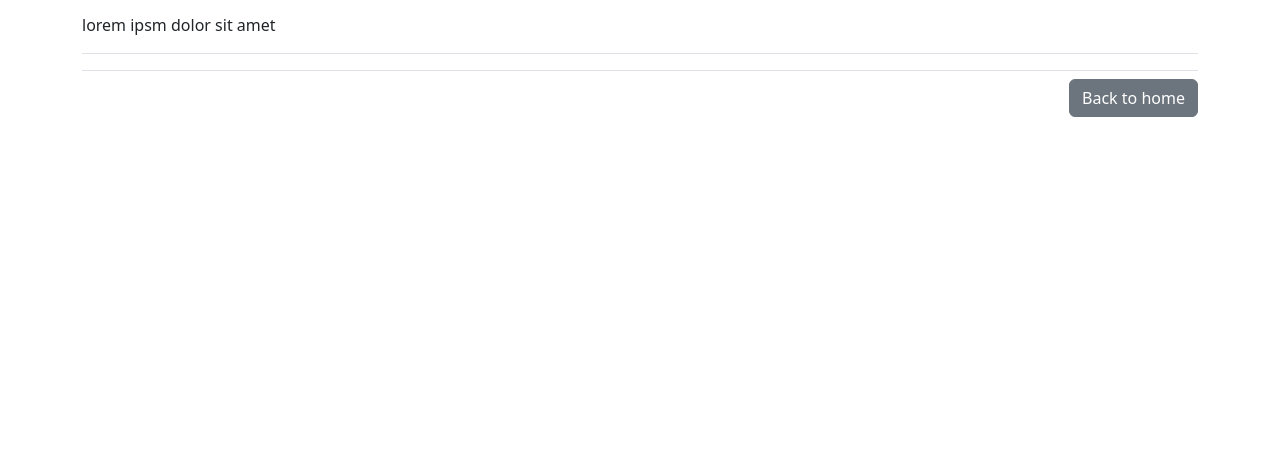
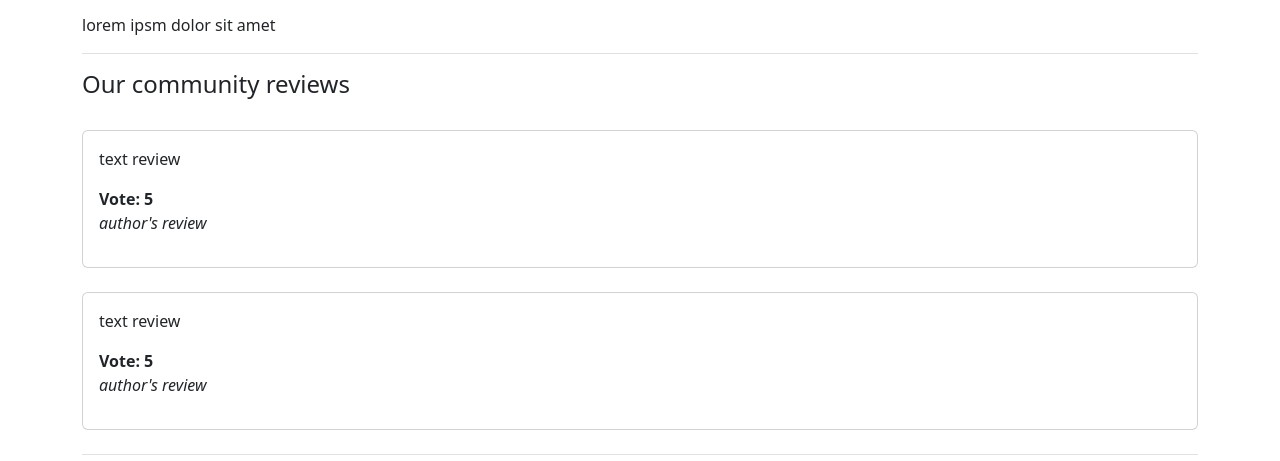
Before and after one commit to giuseppemele94/webapp-react, a React (Vite) app: page /movies/1 in a window 1280 px wide. Shown: the part 322-783 px from the top of the page. Built offline with nearby package versions, Linux system fonts and the light colour scheme.

Commit message:
import componente CardReview in MoviePage

```diff
--- a/src/pages/MoviePage.jsx
+++ b/src/pages/MoviePage.jsx
@@ -1,6 +1,7 @@
 import { Link } from "react-router-dom"
 
-
+//import componente cardReview
+import CardReview from "../components/CardReview"
 
 function MoviePage() {
     return (
@@ -8,12 +9,23 @@ function MoviePage() {
             <header id="movie " className="border-bottom border-1 mb-3">
                 <div className="d-flex mb-3 ">
                     <img src="https://www.movietele.it/wp-content/uploads/2021/08/281912-be0.jpg" alt="titolo del film"
-                    className="img-fluid movie-poster"/>
+                        className="img-fluid movie-poster" />
                 </div>
                 <h1>Titolo film</h1>
                 <h3 className="text-muted"><i>Director</i></h3>
                 <p>lorem ipsm dolor sit amet</p>
             </header>
+
+            <section id="reviews">
+                <header className="d-flex justify-content-between align-items-center mb-4">
+                    <h4>Our community reviews</h4>
+                </header>
+
+                <CardReview />
+                <CardReview />
+
+            </section>
+
             <footer className="border-top border-1 pt-2 mb-3 d-flex justify-content-end">
                 <Link className="btn btn-secondary" to="/">Back to home</Link>
             </footer>
```
